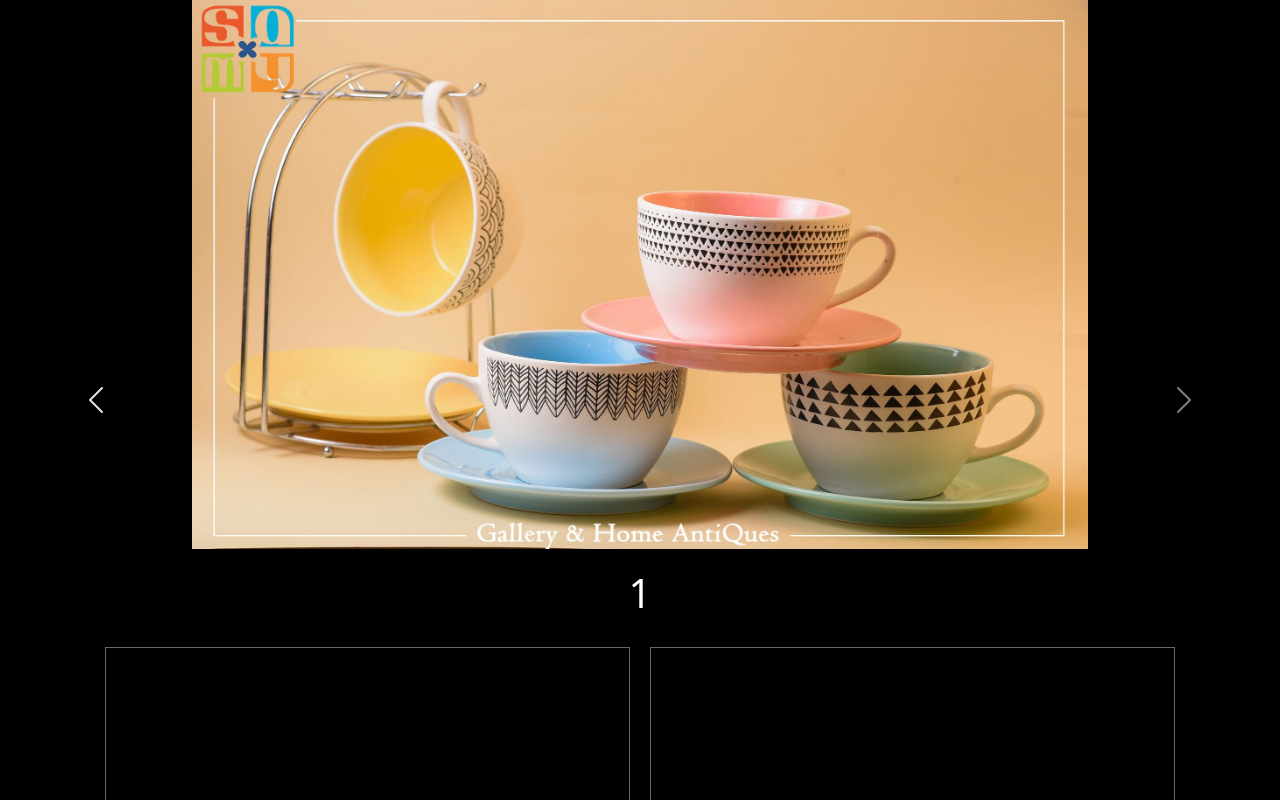
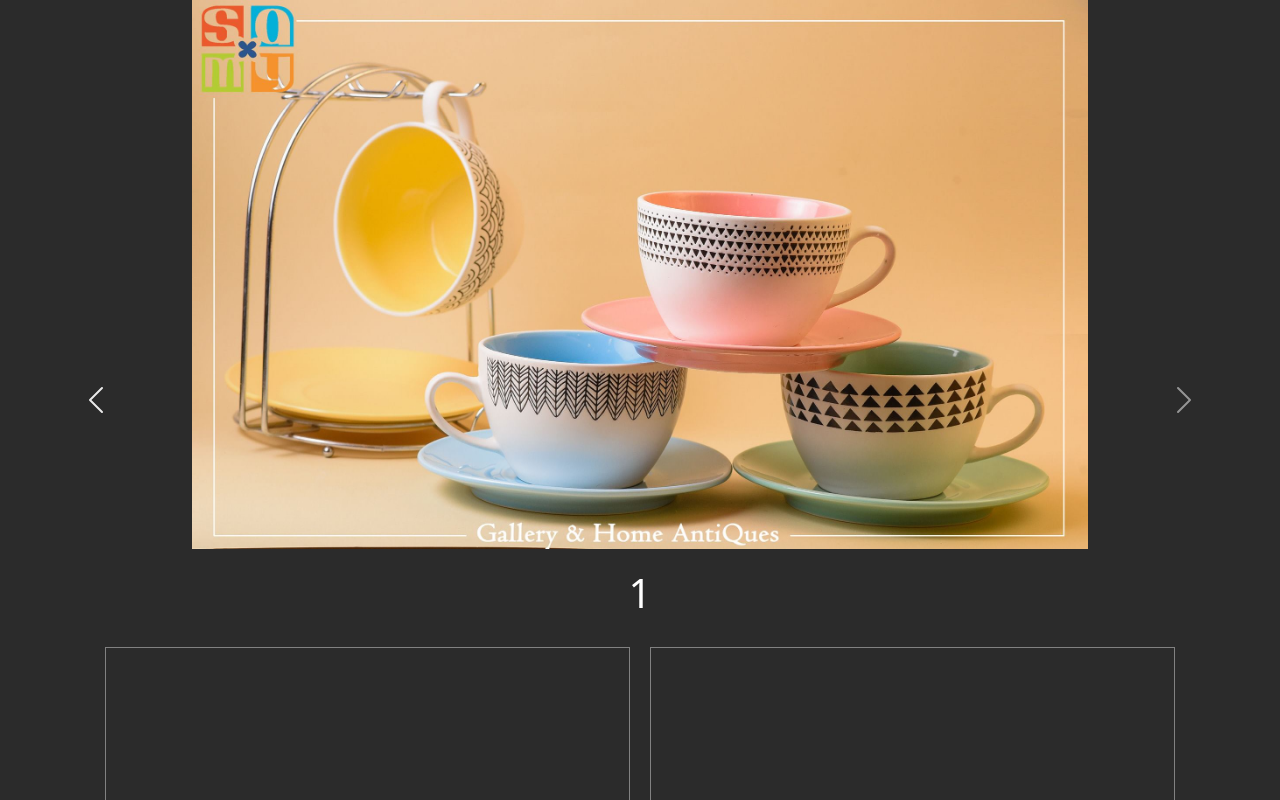
Before and after one commit to Amr-AG/samay, a plain HTML site: page index.html in a window 1280 px wide. Shown: the top 800 px of the page. Drawn offline with nearby package versions, Linux system fonts and the light colour scheme.

Commit message:
Update index.html

```diff
--- a/index.html
+++ b/index.html
@@ -13,7 +13,7 @@
 
     <title>Samy</title>
   </head>
-  <body style="background-color: #000">
+  <body style="background-color: #2b2b2b">
     <div
       id="carouselExampleControlsNoTouching"
       class="carousel slide"
```
